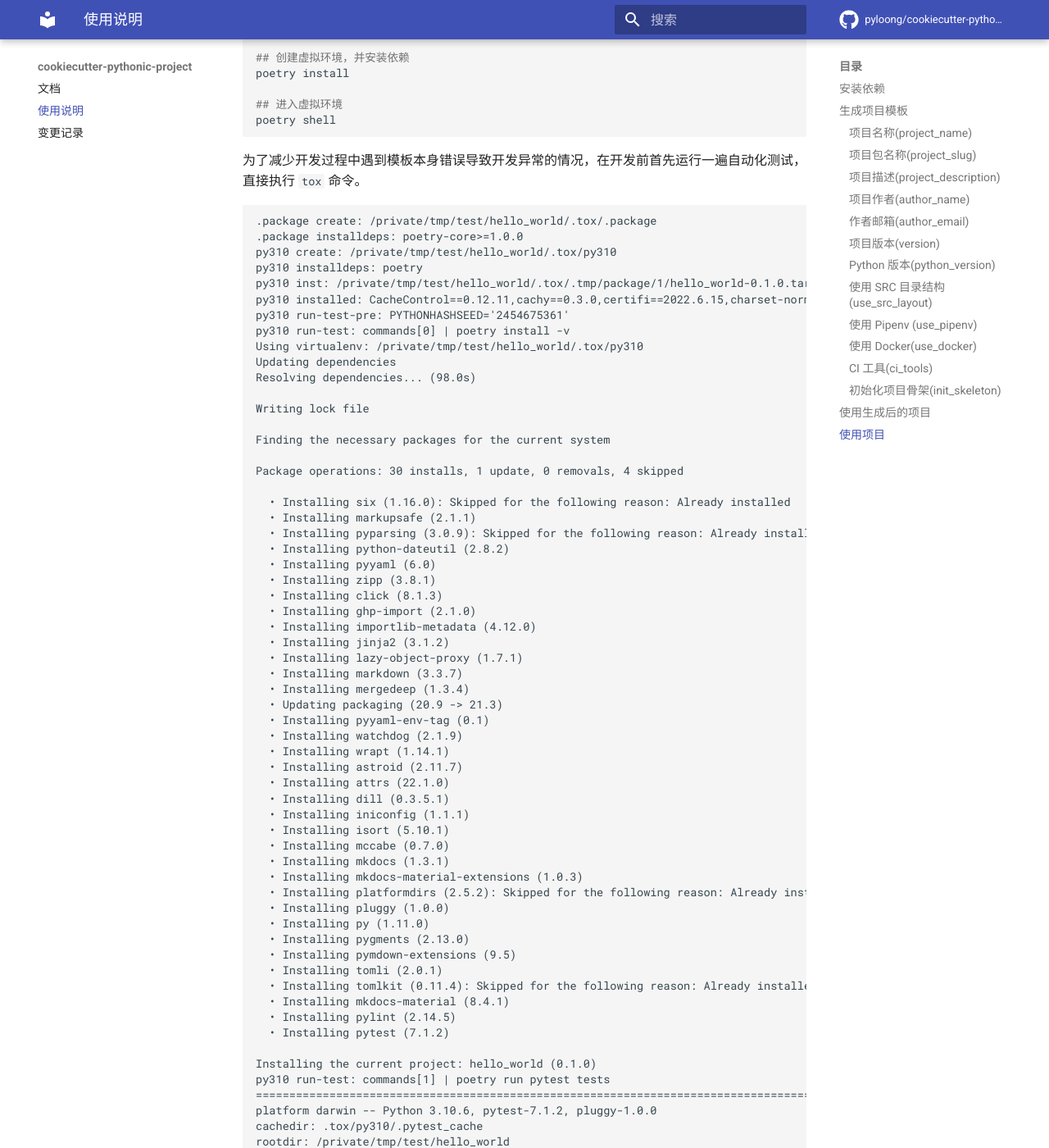
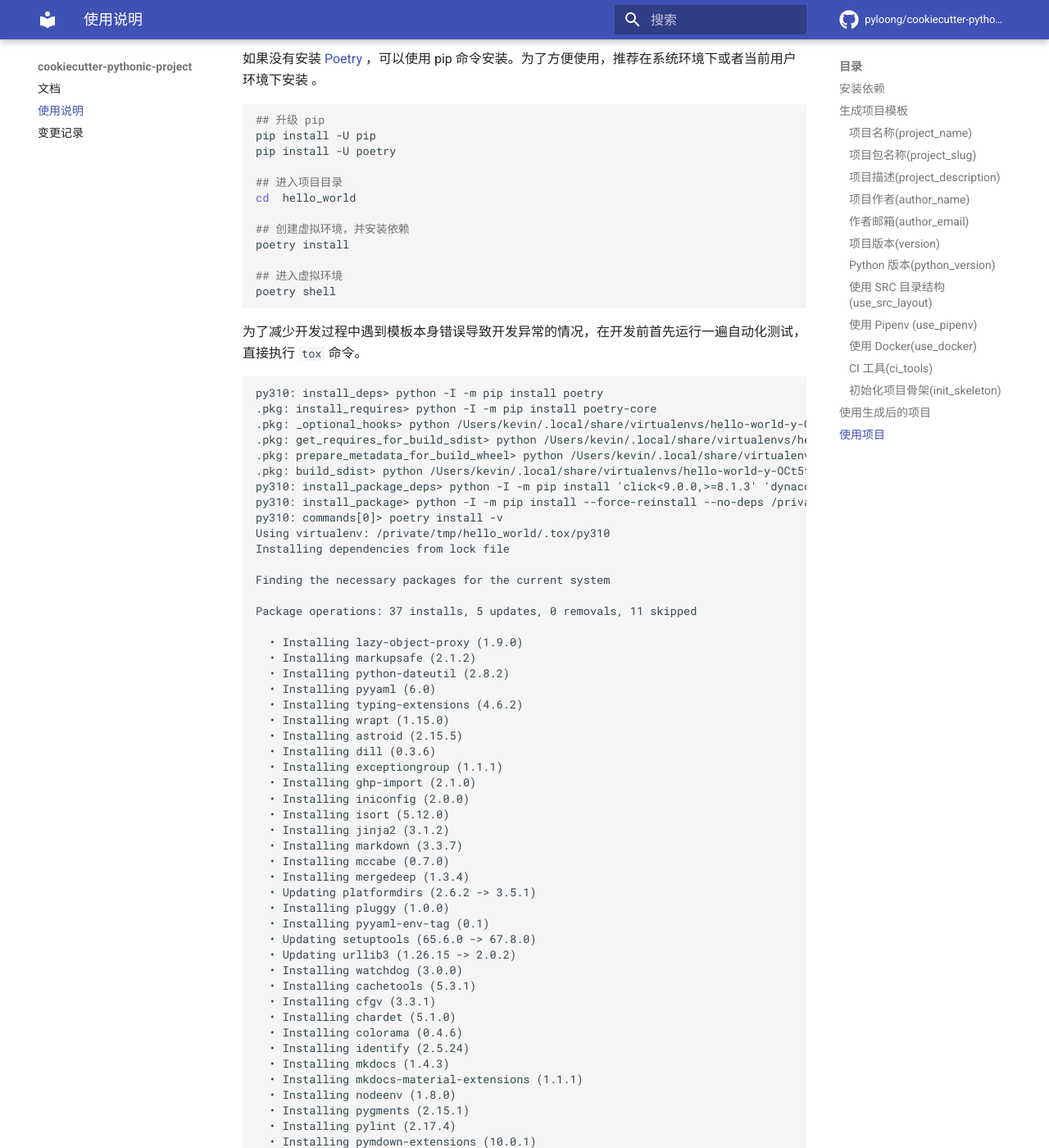
Before and after one commit to pyloong/cookiecutter-pythonic-project, an MkDocs documentation site: the page built from docs/usage.md, in a window 1280 px wide and 1400 px high, scrolled down 7045 px. Shown: the whole window at 82% size. Built offline with MkDocs 1.6.1 and Material for MkDocs 9.7.7, drawn with Linux system fonts in a browser that asks for light colours; comment, search, counter and statistics services are not loaded; some of the changed text lies outside the part shown.

Commit message:
feat: 调整项目模板

````diff
--- a/cookiecutter.json
+++ b/cookiecutter.json
@@ -6,8 +6,8 @@
     "author_email": "{{ cookiecutter.author_name.lower()|trim()|replace(' ', '-') }}@example.com",
     "version": "0.1.0",
     "python_version": [
-        "3.11",
-        "3.10"
+        "3.10",
+        "3.11"
     ],
     "use_src_layout": "y",
     "use_poetry": "y",
--- a/docs/usage.md
+++ b/docs/usage.md
@@ -72,6 +72,7 @@
 You've downloaded /home/kevin/.cookiecutters/cookiecutter-pythonic-project before. Is it okay to delete and re-download it? [yes]:
 project_name [My Project]: Hello World
 project_slug [hello_world]:
+
 ```
 
 可以直接回车使用自动生成的包名称。或者手动输入想要的包名称。
@@ -86,6 +87,7 @@
 project_name [My Project]: Hello World
 project_slug [hello_world]:
 project_description [My Awesome Project!]: This is my first python package, i love it.
+
 ```
 
 ### 项目作者(author_name)
@@ -104,6 +106,7 @@
 project_description [My Awesome Project!]: This is my first python package, i love it.
 author_name [Author]: ming
 author_email [ming@example.com]: ming@gmail.com
+
 ```
 
 ### 项目版本(version)
@@ -117,6 +120,7 @@
 author_name [Author]: ming
 author_email [ming@example.com]: ming@gmail.com
 version [0.1.0]:
+
 ```
 
 输入合法的项目版本号。
@@ -136,9 +140,10 @@
 author_email [ming@example.com]: ming@gmail.com
 version [0.1.0]:
 Select python_version:
-1 - 3.11
-2 - 3.10
-Choose from 1, 2 [1]: 2
+1 - 3.10
+2 - 3.11
+Choose from 1, 2 [1]:
+
 ```
 
 选择使用的 Python 版本。建议使用 `Python 3.10` 。
@@ -155,10 +160,11 @@
 author_email [ming@example.com]: ming@gmail.com
 version [0.1.0]:
 Select python_version:
-1 - 3.11
-2 - 3.10
+1 - 3.10
+2 - 3.11
 Choose from 1, 2 [1]: 2
 use_src_layout [y]:
+
 ```
 
 选择是否使用 SRC 目录结构。
@@ -181,8 +187,8 @@
 author_email [ming@example.com]: ming@gmail.com
 version [0.1.0]:
 Select python_version:
-1 - 3.11
-2 - 3.10
+1 - 3.10
+2 - 3.11
 Choose from 1, 2 [1]: 2
 use_src_layout [y]:
 use_poetry [y]:
@@ -204,14 +210,15 @@
 project_description [My Awesome Project!]: This is my first python package, i love it.
 author_name [Author]: ming
 author_email [ming@example.com]: ming@gmail.com
-version [0.1.0]: 0.1.0
+version [0.1.0]:
 Select python_version:
-1 - 3.11
-2 - 3.10
+1 - 3.10
+2 - 3.11
 Choose from 1, 2 [1]: 2
 use_src_layout [y]:
 use_poetry [y]:
 use_docker [n]:
+
 ```
 
 选择是否使用 Docker 。默认不使用。
@@ -228,10 +235,10 @@
 project_description [My Awesome Project!]: This is my first python package, i love it.
 author_name [Author]: ming
 author_email [ming@example.com]: ming@gmail.com
-version [0.1.0]: 0.1.0
+version [0.1.0]:
 Select python_version:
-1 - 3.11
-2 - 3.10
+1 - 3.10
+2 - 3.11
 Choose from 1, 2 [1]: 2
 use_src_layout [y]:
 use_poetry [y]:
@@ -241,6 +248,7 @@
 2 - Gitlab
 3 - Github
 Choose from 1, 2, 3 [1]:
+
 ```
 
 选择使用的 CI 工具，可选的有 `Gitlab` 和 `Github` 。如果选择一个 CI 工具，默认会生成项目的测试、构建、发布到索引服务器的三步操作。
@@ -255,11 +263,11 @@
 project_description [My Awesome Project!]: This is my first python package, i love it.
 author_name [Author]: ming
 author_email [ming@example.com]: ming@gmail.com
-version [0.1.0]: 0.1.0
+version [0.1.0]:
 Select python_version:
-1 - 3.11
-2 - 3.10
-Choose from 1, 2 [1]: 2
+1 - 3.10
+2 - 3.11
+Choose from 1, 2 [1]:
 use_src_layout [y]:
 use_poetry [y]:
 use_docker [n]:
@@ -268,7 +276,7 @@
 2 - Gitlab
 3 - Github
 Choose from 1, 2, 3 [1]:
-init_skeleton [n]:
+init_skeleton [n]: y
 ```
 
 选择是否初始化项目骨架。如果选择初始化，则会在生成的项目中增加配置系统，初始化日志配置，提供一个通用的命令行入口，并将
@@ -280,21 +288,32 @@
 
 ```text
 hello_world
+├── .editorconfig
+├── .gitignore
+├── .pre-commit-config.yaml
 ├── LICENSE
 ├── README.md
 ├── docs
-│   └── development.md
+│   └── development.md
 ├── pyproject.toml
-├── .editorconfig
-├── .pre-commit-config.yaml
 ├── src
-│   └── hello_world
-│       └── __init__.py
+│   └── hello_world
+│       ├── __init__.py
+│       ├── cmdline.py
+│       ├── config
+│       │   ├── __init__.py
+│       │   └── settings.yml
+│       └── log.py
 ├── tests
-│   ├── __init__.py
-│   ├── conftest.py
-│   └── test_version.py
+│   ├── __init__.py
+│   ├── conftest.py
+│   ├── settings.yml
+│   ├── test_cmdline.py
+│   ├── test_log.py
+│   └── test_version.py
 └── tox.ini
+
+6 directories, 19 files
 ```
 
 在项目根目录，包含了一些描述性的文件：
@@ -342,147 +361,187 @@
 
 <!-- markdownlint-disable MD013 MD033-->
 ```text
-.package create: /private/tmp/test/hello_world/.tox/.package
-.package installdeps: poetry-core>=1.0.0
-py310 create: /private/tmp/test/hello_world/.tox/py310
-py310 installdeps: poetry
-py310 inst: /private/tmp/test/hello_world/.tox/.tmp/package/1/hello_world-0.1.0.tar.gz
-py310 installed: CacheControl==0.12.11,cachy==0.3.0,certifi==2022.6.15,charset-normalizer==2.1.1,cleo==0.8.1,clikit==0.6.2,crashtest==0.3.1,distlib==0.3.5,filelock==3.8.0,hello-world @ file:///private/tmp/test/hello_world/.tox/.tmp/package/1/hello_world-0.1.0.tar.gz,html5lib==1.1,idna==3.3,keyring==23.8.2,lockfile==0.12.2,msgpack==1.0.4,packaging==20.9,pastel==0.2.1,pexpect==4.8.0,pkginfo==1.8.3,platformdirs==2.5.2,poetry==1.1.15,poetry-core==1.0.8,ptyprocess==0.7.0,pylev==1.4.0,pyparsing==3.0.9,requests==2.28.1,requests-toolbelt==0.9.1,shellingham==1.5.0,six==1.16.0,tomlkit==0.11.4,urllib3==1.26.12,virtualenv==20.16.3,webencodings==0.5.1
-py310 run-test-pre: PYTHONHASHSEED='2454675361'
-py310 run-test: commands[0] | poetry install -v
-Using virtualenv: /private/tmp/test/hello_world/.tox/py310
-Updating dependencies
-Resolving dependencies... (98.0s)
-
-Writing lock file
-
-Finding the necessary packages for the current system
-
-Package operations: 30 installs, 1 update, 0 removals, 4 skipped
-
-  • Installing six (1.16.0): Skipped for the following reason: Already installed
-  • Installing markupsafe (2.1.1)
-  • Installing pyparsing (3.0.9): Skipped for the following reason: Already installed
-  • Installing python-dateutil (2.8.2)
-  • Installing pyyaml (6.0)
-  • Installing zipp (3.8.1)
-  • Installing click (8.1.3)
-  • Installing ghp-import (2.1.0)
-  • Installing importlib-metadata (4.12.0)
-  • Installing jinja2 (3.1.2)
-  • Installing lazy-object-proxy (1.7.1)
-  • Installing markdown (3.3.7)
-  • Installing mergedeep (1.3.4)
-  • Updating packaging (20.9 -> 21.3)
-  • Installing pyyaml-env-tag (0.1)
-  • Installing watchdog (2.1.9)
-  • Installing wrapt (1.14.1)
-  • Installing astroid (2.11.7)
-  • Installing attrs (22.1.0)
-  • Installing dill (0.3.5.1)
-  • Installing iniconfig (1.1.1)
-  • Installing isort (5.10.1)
-  • Installing mccabe (0.7.0)
-  • Installing mkdocs (1.3.1)
-  • Installing mkdocs-material-extensions (1.0.3)
-  • Installing platformdirs (2.5.2): Skipped for the following reason: Already installed
-  • Installing pluggy (1.0.0)
-  • Installing py (1.11.0)
-  • Installing pygments (2.13.0)
-  • Installing pymdown-extensions (9.5)
-  • Installing tomli (2.0.1)
-  • Installing tomlkit (0.11.4): Skipped for the following reason: Already installed
-  • Installing mkdocs-material (8.4.1)
-  • Installing pylint (2.14.5)
-  • Installing pytest (7.1.2)
-
-Installing the current project: hello_world (0.1.0)
-py310 run-test: commands[1] | poetry run pytest tests
-============================================================================================================= test session starts ==============================================================================================================
-platform darwin -- Python 3.10.6, pytest-7.1.2, pluggy-1.0.0
-cachedir: .tox/py310/.pytest_cache
-rootdir: /private/tmp/test/hello_world
-collected 1 item
-
-tests/test_version.py .                                                                                                                                                                                                                  [100%]
-
-============================================================================================================== 1 passed in 0.02s ===============================================================================================================
-isort create: /private/tmp/test/hello_world/.tox/isort
-isort installdeps: isort
-isort inst: /private/tmp/test/hello_world/.tox/.tmp/package/1/hello_world-0.1.0.tar.gz
-isort installed: hello-world @ file:///private/tmp/test/hello_world/.tox/.tmp/package/1/hello_world-0.1.0.tar.gz,isort==5.10.1
-isort run-test-pre: PYTHONHASHSEED='2454675361'
-isort run-test: commands[0] | isort . --check-only --diff
-Skipped 1 files
-pylint create: /private/tmp/test/hello_world/.tox/pylint
-pylint installdeps: poetry
-pylint inst: /private/tmp/test/hello_world/.tox/.tmp/package/1/hello_world-0.1.0.tar.gz
-pylint installed: CacheControl==0.12.11,cachy==0.3.0,certifi==2022.6.15,charset-normalizer==2.1.1,cleo==0.8.1,clikit==0.6.2,crashtest==0.3.1,distlib==0.3.5,filelock==3.8.0,hello-world @ file:///private/tmp/test/hello_world/.tox/.tmp/package/1/hello_world-0.1.0.tar.gz,html5lib==1.1,idna==3.3,keyring==23.8.2,lockfile==0.12.2,msgpack==1.0.4,packaging==20.9,pastel==0.2.1,pexpect==4.8.0,pkginfo==1.8.3,platformdirs==2.5.2,poetry==1.1.15,poetry-core==1.0.8,ptyprocess==0.7.0,pylev==1.4.0,pyparsing==3.0.9,requests==2.28.1,requests-toolbelt==0.9.1,shellingham==1.5.0,six==1.16.0,tomlkit==0.11.4,urllib3==1.26.12,virtualenv==20.16.3,webencodings==0.5.1
-pylint run-test-pre: PYTHONHASHSEED='2454675361'
-pylint run-test: commands[0] | poetry install -v
-Using virtualenv: /private/tmp/test/hello_world/.tox/pylint
+py310: install_deps> python -I -m pip install poetry
+.pkg: install_requires> python -I -m pip install poetry-core
+.pkg: _optional_hooks> python /Users/kevin/.local/share/virtualenvs/hello-world-y-OCt5ty-py3.10/lib/python3.10/site-packages/pyproject_api/_backend.py True poetry.core.masonry.api
+.pkg: get_requires_for_build_sdist> python /Users/kevin/.local/share/virtualenvs/hello-world-y-OCt5ty-py3.10/lib/python3.10/site-packages/pyproject_api/_backend.py True poetry.core.masonry.api
+.pkg: prepare_metadata_for_build_wheel> python /Users/kevin/.local/share/virtualenvs/hello-world-y-OCt5ty-py3.10/lib/python3.10/site-packages/pyproject_api/_backend.py True poetry.core.masonry.api
+.pkg: build_sdist> python /Users/kevin/.local/share/virtualenvs/hello-world-y-OCt5ty-py3.10/lib/python3.10/site-packages/pyproject_api/_backend.py True poetry.core.masonry.api
+py310: install_package_deps> python -I -m pip install 'click<9.0.0,>=8.1.3' 'dynaconf<4.0.0,>=3.1.12'
+py310: install_package> python -I -m pip install --force-reinstall --no-deps /private/tmp/hello_world/.tox/.tmp/package/1/hello_world-0.1.0.tar.gz
+py310: commands[0]> poetry install -v
+Using virtualenv: /private/tmp/hello_world/.tox/py310
 Installing dependencies from lock file
 
 Finding the necessary packages for the current system
 
-Package operations: 30 installs, 1 update, 0 removals, 6 skipped
+Package operations: 37 installs, 5 updates, 0 removals, 11 skipped
 
-  • Removing atomicwrites (1.4.1): Skipped for the following reason: Not currently installed
-  • Removing colorama (0.4.5): Skipped for the following reason: Not currently installed
-  • Installing six (1.16.0): Skipped for the following reason: Already installed
-  • Installing markupsafe (2.1.1)
-  • Installing pyparsing (3.0.9): Skipped for the following reason: Already installed
+  • Installing lazy-object-proxy (1.9.0)
+  • Installing markupsafe (2.1.2)
   • Installing python-dateutil (2.8.2)
   • Installing pyyaml (6.0)
-  • Installing zipp (3.8.1)
-  • Installing click (8.1.3)
+  • Installing typing-extensions (4.6.2)
+  • Installing wrapt (1.15.0)
+  • Installing astroid (2.15.5)
+  • Installing dill (0.3.6)
+  • Installing exceptiongroup (1.1.1)
   • Installing ghp-import (2.1.0)
-  • Installing importlib-metadata (4.12.0)
+  • Installing iniconfig (2.0.0)
+  • Installing isort (5.12.0)
   • Installing jinja2 (3.1.2)
-  • Installing lazy-object-proxy (1.7.1)
   • Installing markdown (3.3.7)
+  • Installing mccabe (0.7.0)
   • Installing mergedeep (1.3.4)
-  • Updating packaging (20.9 -> 21.3)
+  • Updating platformdirs (2.6.2 -> 3.5.1)
+  • Installing pluggy (1.0.0)
   • Installing pyyaml-env-tag (0.1)
-  • Installing watchdog (2.1.9)
-  • Installing wrapt (1.14.1)
-  • Installing astroid (2.11.7)
-  • Installing attrs (22.1.0)
-  • Installing dill (0.3.5.1)
-  • Installing iniconfig (1.1.1)
-  • Installing isort (5.10.1)
-  • Installing mccabe (0.7.0)
-  • Installing mkdocs (1.3.1)
-  • Installing mkdocs-material-extensions (1.0.3)
-  • Installing platformdirs (2.5.2): Skipped for the following reason: Already installed
-  • Installing pluggy (1.0.0)
-  • Installing py (1.11.0)
-  • Installing pygments (2.13.0)
-  • Installing pymdown-extensions (9.5)
-  • Installing tomli (2.0.1)
-  • Installing tomlkit (0.11.4): Skipped for the following reason: Already installed
-  • Installing mkdocs-material (8.4.1)
-  • Installing pylint (2.14.5)
-  • Installing pytest (7.1.2)
+  • Updating setuptools (65.6.0 -> 67.8.0)
+  • Updating urllib3 (1.26.15 -> 2.0.2)
+  • Installing watchdog (3.0.0)
+  • Installing cachetools (5.3.1)
+  • Installing cfgv (3.3.1)
+  • Installing chardet (5.1.0)
+  • Installing colorama (0.4.6)
+  • Installing identify (2.5.24)
+  • Installing mkdocs (1.4.3)
+  • Installing mkdocs-material-extensions (1.1.1)
+  • Installing nodeenv (1.8.0)
+  • Installing pygments (2.15.1)
+  • Installing pylint (2.17.4)
+  • Installing pymdown-extensions (10.0.1)
+  • Installing pyproject-api (1.5.1)
+  • Installing pytest (7.3.1)
+  • Updating requests (2.30.0 -> 2.31.0)
+  • Installing toml (0.10.2)
+  • Updating virtualenv (20.21.1 -> 20.23.0)
+  • Installing certifi (2023.5.7): Skipped for the following reason: Already installed
+  • Installing charset-normalizer (3.1.0): Skipped for the following reason: Already installed
+  • Installing click (8.1.3): Skipped for the following reason: Already installed
+  • Installing distlib (0.3.6): Skipped for the following reason: Already installed
+  • Installing dynaconf (3.1.12): Skipped for the following reason: Already installed
+  • Installing filelock (3.12.0): Skipped for the following reason: Already installed
+  • Installing idna (3.4): Skipped for the following reason: Already installed
+  • Installing mkdocs-material (8.5.11)
+  • Installing packaging (23.1): Skipped for the following reason: Already installed
+  • Installing pre-commit (3.3.2)
+  • Installing pytest-pylint (0.19.0)
+  • Installing six (1.16.0): Skipped for the following reason: Already installed
+  • Installing tomli (2.0.1): Skipped for the following reason: Already installed
+  • Installing tomlkit (0.11.8): Skipped for the following reason: Already installed
+  • Installing tox (4.5.2)
 
 Installing the current project: hello_world (0.1.0)
-pylint run-test: commands[1] | poetry run pylint tests src
+py310: commands[1]> poetry run pytest tests
+====================================================================================================================================== test session starts =======================================================================================================================================
+platform darwin -- Python 3.10.11, pytest-7.3.1, pluggy-1.0.0
+cachedir: .tox/py310/.pytest_cache
+rootdir: /private/tmp/hello_world
+configfile: pyproject.toml
+plugins: pylint-0.19.0
+collected 10 items
+
+tests/test_cmdline.py .....                                                                                                                                                                                                                                                                [ 50%]
+tests/test_log.py ....                                                                                                                                                                                                                                                                     [ 90%]
+tests/test_version.py .                                                                                                                                                                                                                                                                    [100%]
+
+======================================================================================================================================== warnings summary ========================================================================================================================================
+.tox/py310/lib/python3.10/site-packages/pkg_resources/__init__.py:121
+  /private/tmp/hello_world/.tox/py310/lib/python3.10/site-packages/pkg_resources/__init__.py:121: DeprecationWarning: pkg_resources is deprecated as an API
+    warnings.warn("pkg_resources is deprecated as an API", DeprecationWarning)
+
+-- Docs: https://docs.pytest.org/en/stable/how-to/capture-warnings.html
+================================================================================================================================= 10 passed, 1 warning in 0.02s ==================================================================================================================================
+py310: OK ✔ in 27.77 seconds
+isort: install_deps> python -I -m pip install isort
+isort: install_package_deps> python -I -m pip install 'click<9.0.0,>=8.1.3' 'dynaconf<4.0.0,>=3.1.12'
+isort: install_package> python -I -m pip install --force-reinstall --no-deps /private/tmp/hello_world/.tox/.tmp/package/2/hello_world-0.1.0.tar.gz
+isort: commands[0]> isort . --check-only --diff
+Skipped 1 files
+isort: OK ✔ in 4.11 seconds
+pylint: install_deps> python -I -m pip install poetry
+pylint: install_package_deps> python -I -m pip install 'click<9.0.0,>=8.1.3' 'dynaconf<4.0.0,>=3.1.12'
+pylint: install_package> python -I -m pip install --force-reinstall --no-deps /private/tmp/hello_world/.tox/.tmp/package/3/hello_world-0.1.0.tar.gz
+pylint: commands[0]> poetry install -v
+Using virtualenv: /private/tmp/hello_world/.tox/pylint
+Installing dependencies from lock file
+
+Finding the necessary packages for the current system
+
+Package operations: 37 installs, 5 updates, 0 removals, 11 skipped
+
+  • Installing lazy-object-proxy (1.9.0)
+  • Installing markupsafe (2.1.2)
+  • Installing python-dateutil (2.8.2)
+  • Installing pyyaml (6.0)
+  • Installing typing-extensions (4.6.2)
+  • Installing wrapt (1.15.0)
+  • Installing astroid (2.15.5)
+  • Installing dill (0.3.6)
+  • Installing exceptiongroup (1.1.1)
+  • Installing ghp-import (2.1.0)
+  • Installing iniconfig (2.0.0)
+  • Installing isort (5.12.0)
+  • Installing jinja2 (3.1.2)
+  • Installing markdown (3.3.7)
+  • Installing mccabe (0.7.0)
+  • Installing mergedeep (1.3.4)
+  • Updating platformdirs (2.6.2 -> 3.5.1)
+  • Installing pluggy (1.0.0)
+  • Installing pyyaml-env-tag (0.1)
+  • Updating setuptools (65.6.0 -> 67.8.0)
+  • Updating urllib3 (1.26.15 -> 2.0.2)
+  • Installing watchdog (3.0.0)
+  • Installing cachetools (5.3.1)
+  • Installing cfgv (3.3.1)
+  • Installing chardet (5.1.0)
+  • Installing colorama (0.4.6)
+  • Installing identify (2.5.24)
+  • Installing mkdocs (1.4.3)
+  • Installing mkdocs-material-extensions (1.1.1)
+  • Installing nodeenv (1.8.0)
+  • Installing pygments (2.15.1)
+  • Installing pylint (2.17.4)
+  • Installing pymdown-extensions (10.0.1)
+  • Installing pyproject-api (1.5.1)
+  • Installing pytest (7.3.1)
+  • Updating requests (2.30.0 -> 2.31.0)
+  • Installing toml (0.10.2)
+  • Updating virtualenv (20.21.1 -> 20.23.0)
+  • Installing certifi (2023.5.7): Skipped for the following reason: Already installed
+  • Installing charset-normalizer (3.1.0): Skipped for the following reason: Already installed
+  • Installing click (8.1.3): Skipped for the following reason: Already installed
+  • Installing distlib (0.3.6): Skipped for the following reason: Already installed
+  • Installing filelock (3.12.0): Skipped for the following reason: Already installed
+  • Installing mkdocs-material (8.5.11)
+  • Installing packaging (23.1): Skipped for the following reason: Already installed
+  • Installing pre-commit (3.3.2)
+  • Installing pytest-pylint (0.19.0)
+  • Installing six (1.16.0): Skipped for the following reason: Already installed
+  • Installing tomli (2.0.1): Skipped for the following reason: Already installed
+  • Installing tomlkit (0.11.8): Skipped for the following reason: Already installed
+  • Installing dynaconf (3.1.12): Skipped for the following reason: Already installed
+  • Installing tox (4.5.2)
+  • Installing idna (3.4): Skipped for the following reason: Already installed
+
+Installing the current project: hello_world (0.1.0)
+pylint: commands[1]> poetry run pylint tests src
 
 --------------------------------------------------------------------
 Your code has been rated at 10.00/10 (previous run: 10.00/10, +0.00)
 
-___________________________________________________________________________________________________________________ summary ____________________________________________________________________________________________________________________
-  py310: commands succeeded
-  isort: commands succeeded
-  pylint: commands succeeded
-  congratulations :)
+.pkg: _exit> python /Users/kevin/.local/share/virtualenvs/hello-world-y-OCt5ty-py3.10/lib/python3.10/site-packages/pyproject_api/_backend.py True poetry.core.masonry.api
+  py310: OK (27.77=setup[17.26]+cmd[7.46,3.05] seconds)
+  isort: OK (4.11=setup[3.71]+cmd[0.41] seconds)
+  pylint: OK (26.80=setup[16.00]+cmd[6.87,3.93] seconds)
+  congratulations :) (58.90 seconds)
 
 ```
 <!-- markdownlint-restore -->
 
 可以看到 tox 做了如下事情：
 
-- 执行了 `py311` 的测试，
+- 执行了 `py310` 的测试，
 - [isort](https://pycqa.github.io/isort/) 的包导入检查，
 - [pylint](https://www.pylint.org/) 的 Python 语法规范检查。
 
````
Also changed, not shown: README.md (+50 -18 lines), docs/changelog.md (+10 -0 lines), docs/index.md (+50 -18 lines), pyproject.toml (+11 -8 lines), {{ cookiecutter.project_slug }}/README.md (+9 -7 lines), 5 other files.
